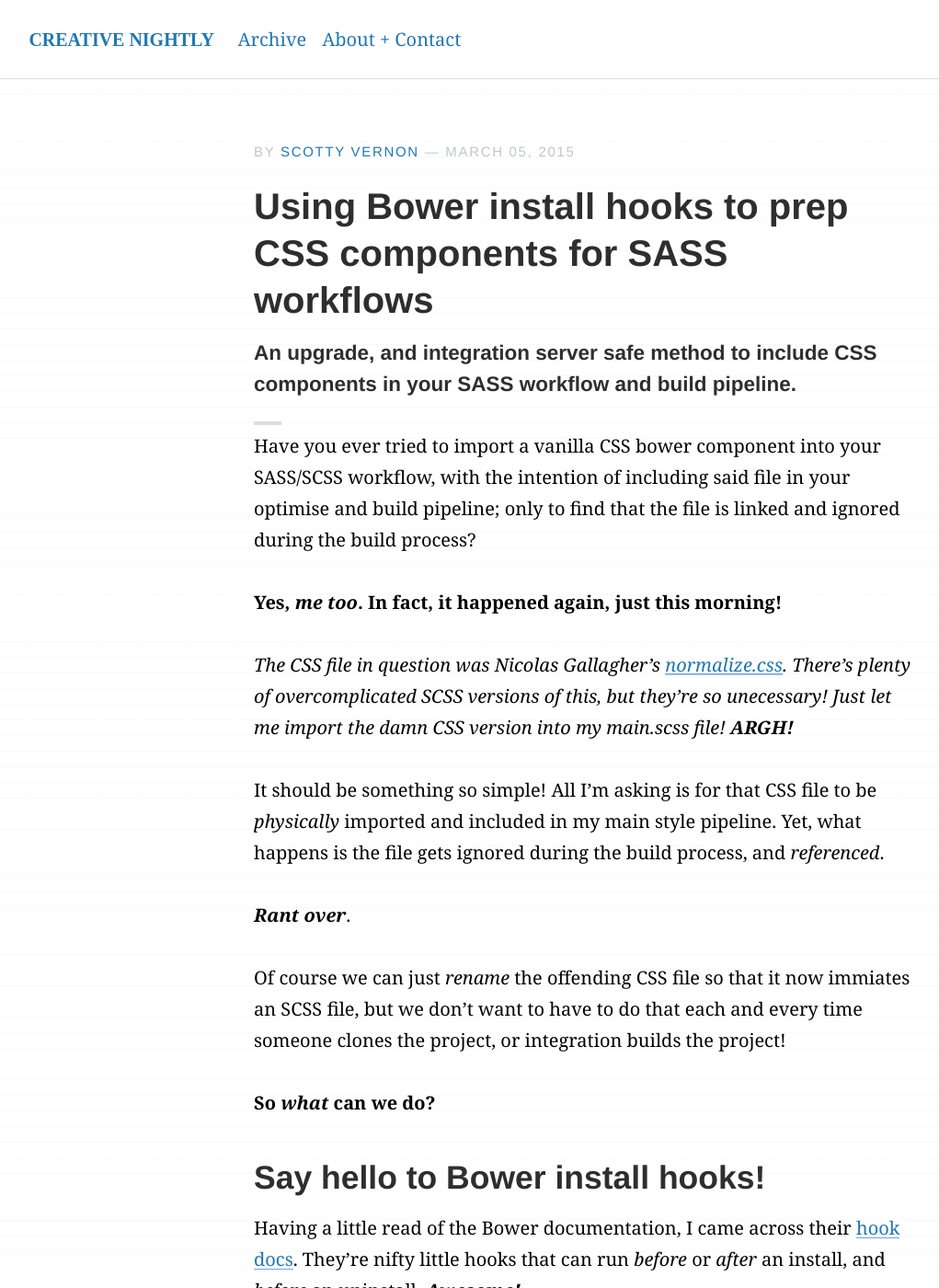
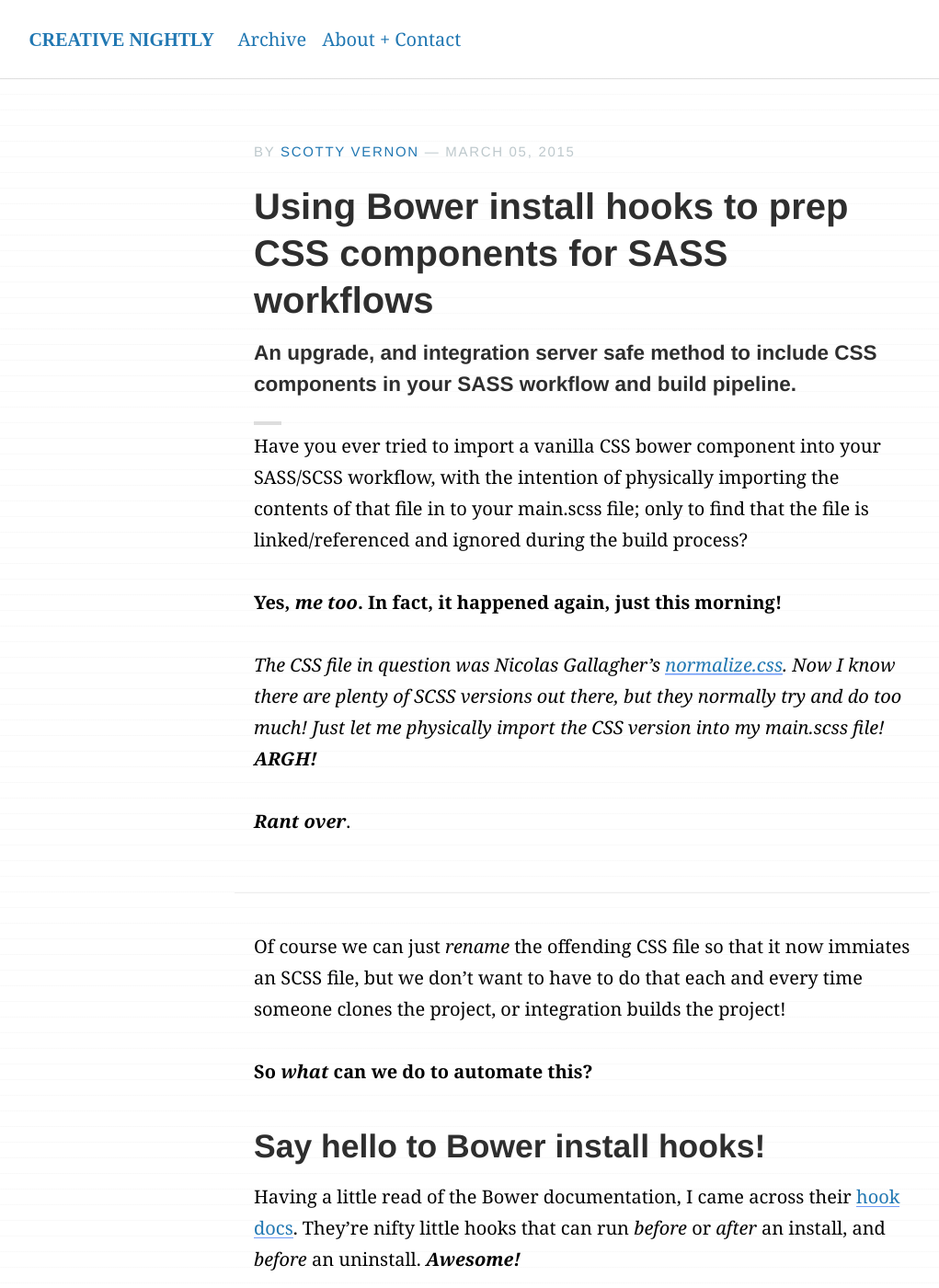
Before and after one commit to KingScooty/creativenightly.com, a Jekyll site: the page built from _posts/2015-03-05-Using-bower-hooks-to-tweak-and-modify-components-after-install.md, in a window 1280 px wide and 1400 px high. Shown: the whole window at 92% size, without its empty margins (7-1028 px from the left). Built offline with Jekyll 4.4.1, drawn with Linux system fonts in a browser that asks for light colours; comment, search, counter and statistics services are not loaded; some of the changed text lies outside the part shown.

Commit message:
Rephrase opening paragraph.

```diff
--- a/_posts/2015-03-05-Using-bower-hooks-to-tweak-and-modify-components-after-install.md
+++ b/_posts/2015-03-05-Using-bower-hooks-to-tweak-and-modify-components-after-install.md
@@ -13,20 +13,19 @@ author:
   image: ks.png
 ---
 
-Have you ever tried to import a vanilla CSS bower component into your SASS/SCSS workflow, with the intention of including said file in your optimise and build pipeline; only to find that the file is linked and ignored during the build process?
+Have you ever tried to import a vanilla CSS bower component into your SASS/SCSS workflow, with the intention of physically importing the contents of that file in to your main.scss file; only to find that the file is linked/referenced and ignored during the build process?
 
 **Yes, *me too*. In fact, it happened again, just this morning!**
 
-*The CSS file in question was Nicolas Gallagher's [normalize.css](http://necolas.github.io/normalize.css/). There's plenty of overcomplicated SCSS versions of this, but they're so unecessary! Just let me import the damn CSS version into my main.scss file! **ARGH!***
-
-It should be something so simple! All I'm asking is for that CSS file to be *physically* imported and included in my main style pipeline. Yet, what happens is the file gets ignored during the build process, and *referenced*.
+*The CSS file in question was Nicolas Gallagher's [normalize.css](http://necolas.github.io/normalize.css/). Now I know there are plenty of SCSS versions out there, but they normally try and do too much! Just let me physically import the CSS version into my main.scss file! **ARGH!***
 
 ***Rant over***.
 
+-------
 
 Of course we can just *rename* the offending CSS file so that it now immiates an SCSS file, but we don't want to have to do that each and every time someone clones the project, or integration builds the project!
 
-**So *what* can we do?**
+**So *what* can we do to automate this?**
 
 ##Say hello to Bower install hooks!
 
@@ -40,3 +39,5 @@ Checkout the following example. What we're doing here, is setting up a reference
 {% gist 0022988332d617cf6098 %}
 
 This is really neat, becuase it means you can upgrade your components, and you can use them on an integration server without having to rename them each time, or include them in your repository!
+
+All that's left to do now, is import the component into your main.scss file, and you're away!
```
Also changed, not shown: 1 other file.
